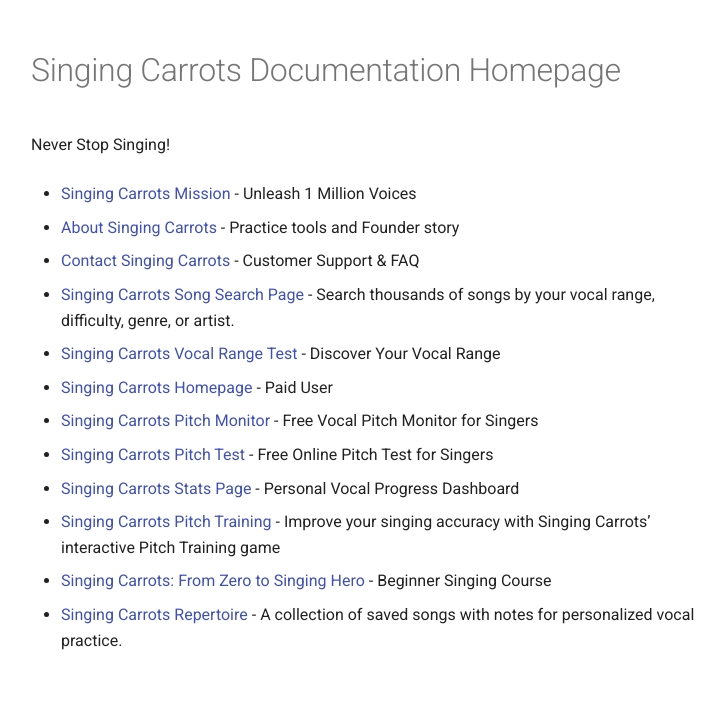
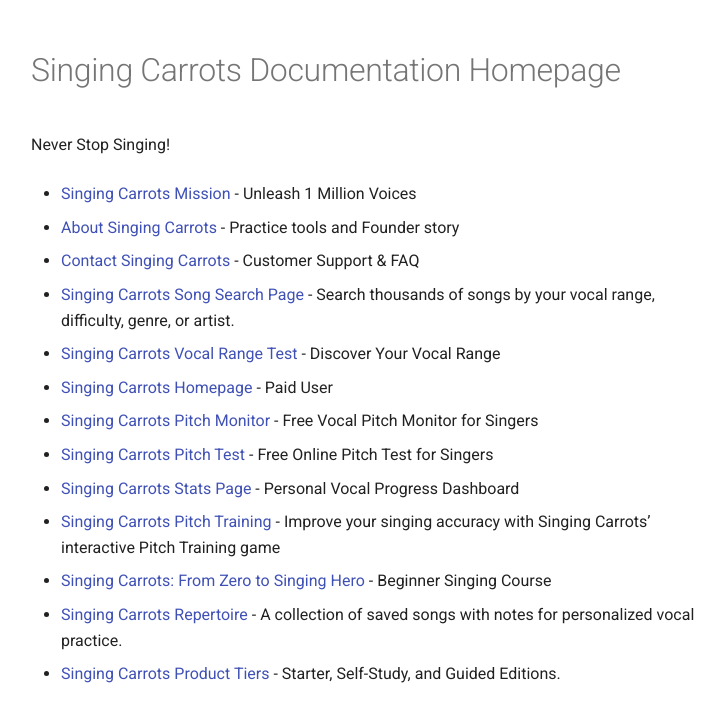
Before and after one commit to singingcarrots/docs, an MkDocs documentation site: the page built from docs/index.md, in a window 1280 px wide. Shown: the top 722 px of the page, without its empty margins (265-990 px from the left). Built offline with MkDocs 1.6.1 and Material for MkDocs 9.7.7, drawn with Linux system fonts in a browser that asks for light colours.

Commit message:
Update Pages “index”

```diff
--- a/docs/index.md
+++ b/docs/index.md
@@ -29,3 +29,5 @@
 * [Singing Carrots: From Zero to Singing Hero](https://singingcarrots.com/docs/from-zero-to-singing-hero) - Beginner Singing Course
 
 * [Singing Carrots Repertoire](https://singingcarrots.com/docs/singing-carrots-manage-your-vocal-repertoire) - A collection of saved songs with notes for personalized vocal practice.
+
+* [Singing Carrots Product Tiers](https://singingcarrots.com/docs/singing-carrots-product-tiers) - Starter, Self-Study, and Guided Editions.
```
